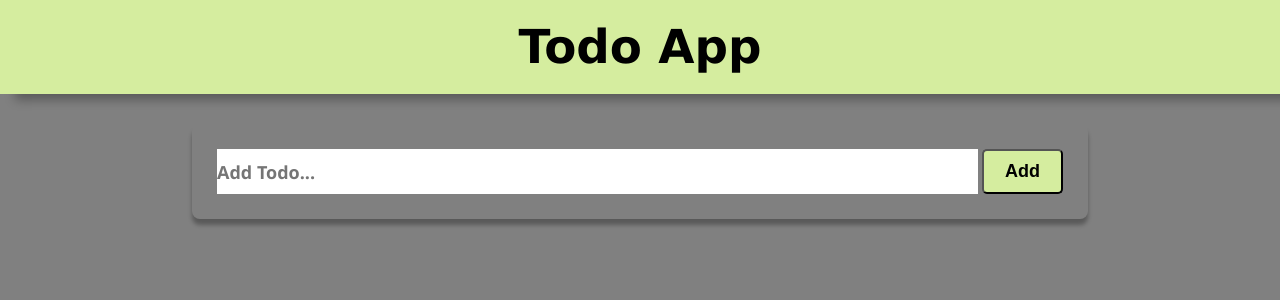
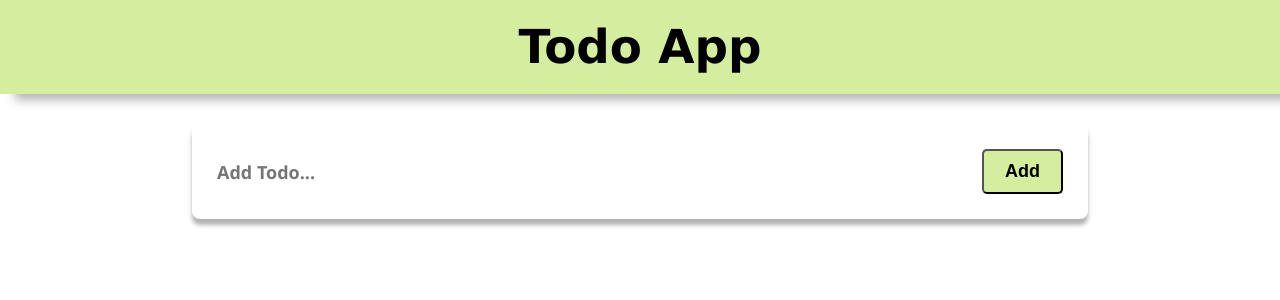
Before and after one commit to Tariq6610/React_Todo, a React (Vite) app in the folder TodoApp/: page / in a window 1280 px wide. Shown: the top 300 px of the page. Built offline with nearby package versions, Linux system fonts and the light colour scheme.

Commit message:
background color removed

```diff
--- a/TodoApp/src/App.css
+++ b/TodoApp/src/App.css
@@ -5,5 +5,5 @@
 }
 
 body{
-  background-color: grey;
+  /* background-color: grey; */
 }
```
